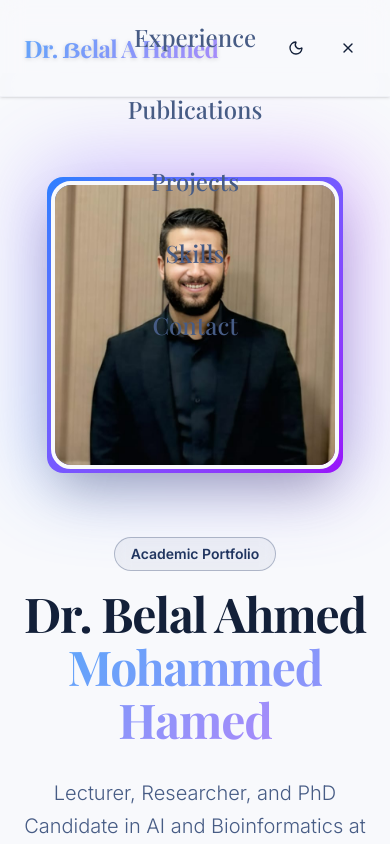
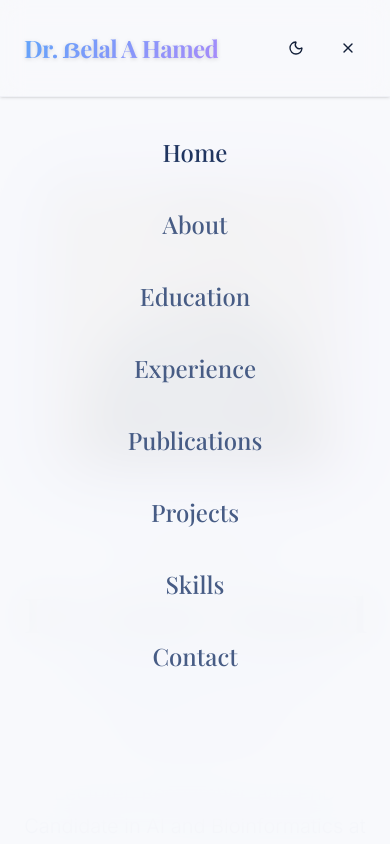
Before and after one commit to Mazen-mo-10/Dr-Belal-Ahmed-Portfolio, a React (Vite) app: page / in a window 390 px wide. Both pictures are taken after a click on the button 348 px from the left and 48 px from the top of the page. Shown: the top 844 px of the page. Built offline with nearby package versions, Linux system fonts and the light colour scheme; a web font is replaced by a local one.

Commit message:
fix the menu in phone error

```diff
--- a/src/components/Navbar.tsx
+++ b/src/components/Navbar.tsx
@@ -21,8 +21,9 @@ export function Navbar() {
   ];
 
   return (
+    <>
       <nav className="sticky top-0 z-50 w-full border-b border-border/40 bg-background/80 backdrop-blur-md supports-[backdrop-filter]:bg-background/60 shadow-sm py-4 transition-all duration-300">
-      <div className="container mx-auto max-w-6xl flex h-16 items-center justify-between px-6">
+        <div className="container relative z-50 mx-auto max-w-6xl flex h-16 items-center justify-between px-6">
           <div className="flex items-center gap-2">
             <Link href="/" className="font-serif font-bold text-2xl tracking-tight gradient-text drop-shadow-sm transition-[opacity,transform] duration-300 ease-[cubic-bezier(0.21,0.47,0.32,0.98)] motion-safe:hover:opacity-[0.88] motion-safe:hover:-translate-y-px">
               Dr. ẞelal A Hamed
@@ -35,8 +36,7 @@ export function Navbar() {
               <Link
                 key={link.href}
                 href={link.href}
-              className={`relative text-sm font-medium transition-[color,transform] duration-300 ease-[cubic-bezier(0.21,0.47,0.32,0.98)] motion-safe:hover:text-primary motion-safe:hover:-translate-y-px group ${
-                location === link.href ? "text-primary" : "text-muted-foreground"
+                className={`relative text-sm font-medium transition-[color,transform] duration-300 ease-[cubic-bezier(0.21,0.47,0.32,0.98)] motion-safe:hover:text-primary motion-safe:hover:-translate-y-px group ${location === link.href ? "text-primary" : "text-muted-foreground"
                   }`}
               >
                 {link.label}
@@ -73,17 +73,17 @@ export function Navbar() {
             </Button>
           </div>
         </div>
+      </nav>
 
       {/* Mobile Nav Menu */}
-      <div className={`fixed inset-0 top-[73px] z-40 bg-background/95 backdrop-blur-xl transition-all duration-300 md:hidden ${isMobileMenuOpen ? "opacity-100 visible" : "opacity-0 invisible"}`}>
-        <div className="flex flex-col items-center justify-center h-full space-y-6 pb-20">
+      <div className={`fixed inset-0 z-40 bg-background/95 backdrop-blur-xl transition-all duration-300 md:hidden overflow-y-auto ${isMobileMenuOpen ? "opacity-100 visible" : "opacity-0 invisible"}`}>
+        <div className="flex flex-col items-center justify-start min-h-full pt-32 pb-10 space-y-6">
           {navLinks.map((link) => (
             <Link
               key={link.href}
               href={link.href}
               onClick={() => setIsMobileMenuOpen(false)}
-              className={`block text-2xl font-serif font-medium py-2 transition-[color,transform,opacity] duration-300 ease-[cubic-bezier(0.21,0.47,0.32,0.98)] motion-safe:active:scale-[0.99] ${
-                location === link.href ? "text-primary" : "text-muted-foreground"
+              className={`block text-2xl font-serif font-medium py-2 transition-[color,transform,opacity] duration-300 ease-[cubic-bezier(0.21,0.47,0.32,0.98)] motion-safe:active:scale-[0.99] ${location === link.href ? "text-primary" : "text-muted-foreground"
                 }`}
             >
               {link.label}
@@ -91,6 +91,6 @@ export function Navbar() {
           ))}
         </div>
       </div>
-    </nav>
+    </>
   );
 }
```
Lines whose indentation alone changed are shown as unchanged.
